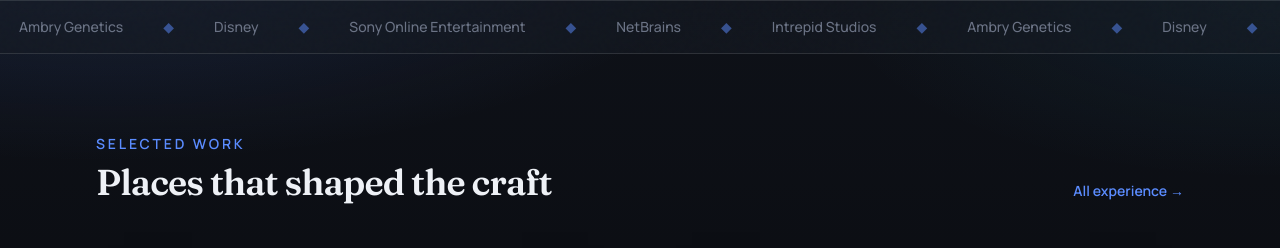
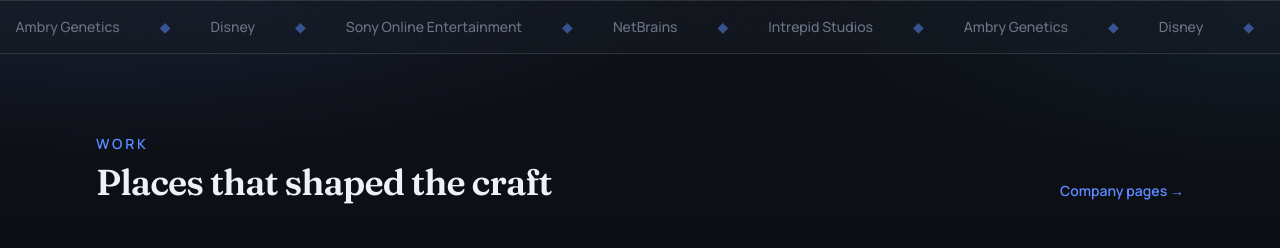
Before and after one commit to Alamias/tim-cox.dev, a Next.js app: page / in a window 1280 px wide. Shown: the part 800-1048 px from the top of the page. Built offline with nearby package versions, Linux system fonts and the light colour scheme.

Commit message:
Moved all work to featured so it shows up on the main page, not just the work page

```diff
--- a/src/components/HomeSections.tsx
+++ b/src/components/HomeSections.tsx
@@ -6,8 +6,6 @@
 import { experiences, profile } from "@/data/experience";
 
 export function HomeSections() {
-  const featured = experiences.slice(0, 3);
-
   return (
     <>
       <section className="mx-auto max-w-6xl px-5 py-20 sm:px-8">
@@ -19,7 +17,7 @@
             transition={{ duration: 0.5 }}
           >
             <p className="text-sm font-semibold uppercase tracking-[0.2em] text-accent">
-              Selected work
+              Work
             </p>
             <h2 className="font-display mt-2 text-3xl font-semibold tracking-tight text-ink sm:text-4xl">
               Places that shaped the craft
@@ -35,13 +33,13 @@
               href="/work"
               className="text-sm font-semibold text-accent transition hover:text-accent-deep"
             >
-              All experience →
+              Company pages →
             </Link>
           </motion.div>
         </div>
 
         <div className="grid gap-12 lg:grid-cols-2">
-          {featured.map((exp, index) => (
+          {experiences.map((exp, index) => (
             <ExperienceCard key={exp.slug} experience={exp} index={index} />
           ))}
         </div>
```
Also changed, not shown: 1 other file (tests, documents, lock files or other folders).
